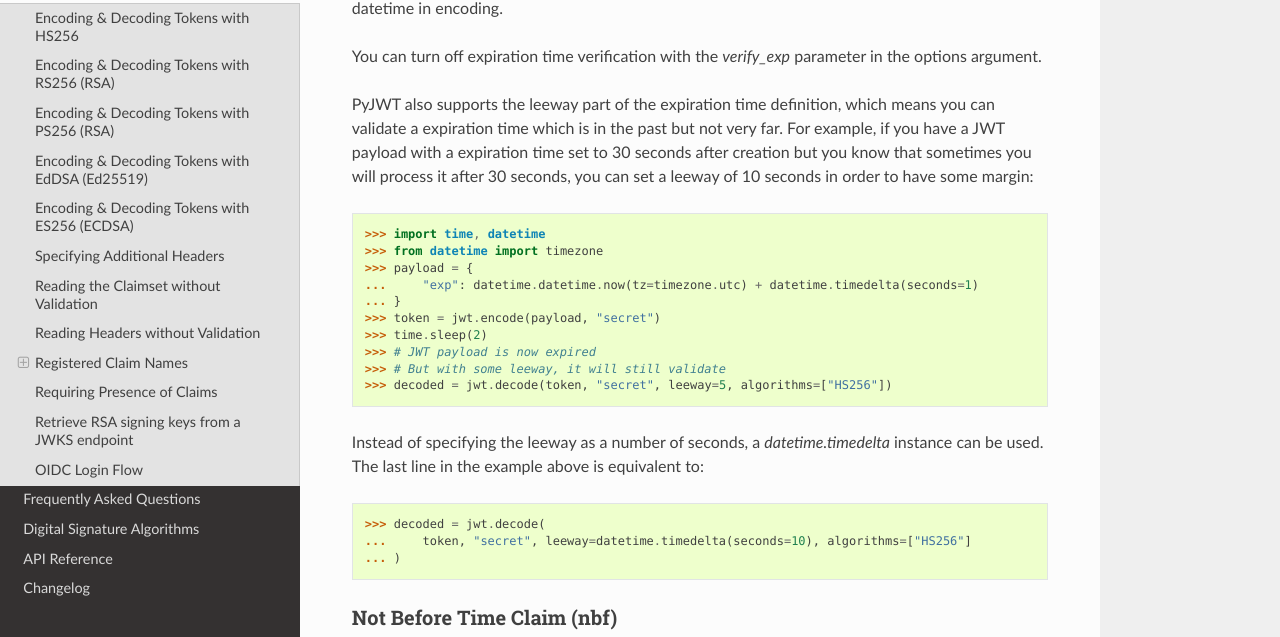
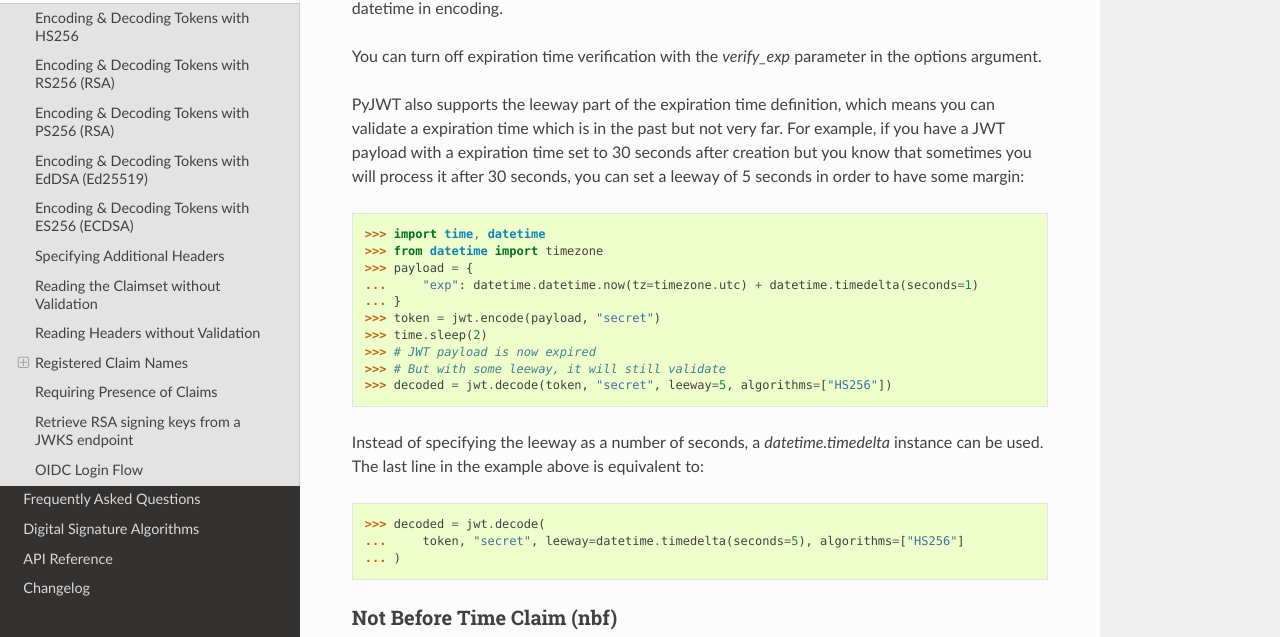
Before and after one commit to jpadilla/pyjwt, a Sphinx documentation site: the page built from docs/usage.rst, in a window 1280 px wide and 900 px high, scrolled down 3789 px. Shown: the part 163-800 px from the top of the window. Built offline with Sphinx 7.4.7 and the Read the Docs theme 3.1.0, drawn with Linux system fonts in a browser that asks for light colours.

Commit message:
Fix leeway value in usage documentation (#1124)
Fix inconsistent leeway example values.

```diff
--- a/docs/usage.rst
+++ b/docs/usage.rst
@@ -206,7 +206,7 @@ PyJWT also supports the leeway part of the expiration time definition, which
 means you can validate a expiration time which is in the past but not very far.
 For example, if you have a JWT payload with a expiration time set to 30 seconds
 after creation but you know that sometimes you will process it after 30 seconds,
-you can set a leeway of 10 seconds in order to have some margin:
+you can set a leeway of 5 seconds in order to have some margin:
 
 .. code-block:: pycon
 
@@ -227,7 +227,7 @@ instance can be used. The last line in the example above is equivalent to:
 .. code-block:: pycon
 
     >>> decoded = jwt.decode(
-    ...     token, "secret", leeway=datetime.timedelta(seconds=10), algorithms=["HS256"]
+    ...     token, "secret", leeway=datetime.timedelta(seconds=5), algorithms=["HS256"]
     ... )
 
 Not Before Time Claim (nbf)
```
